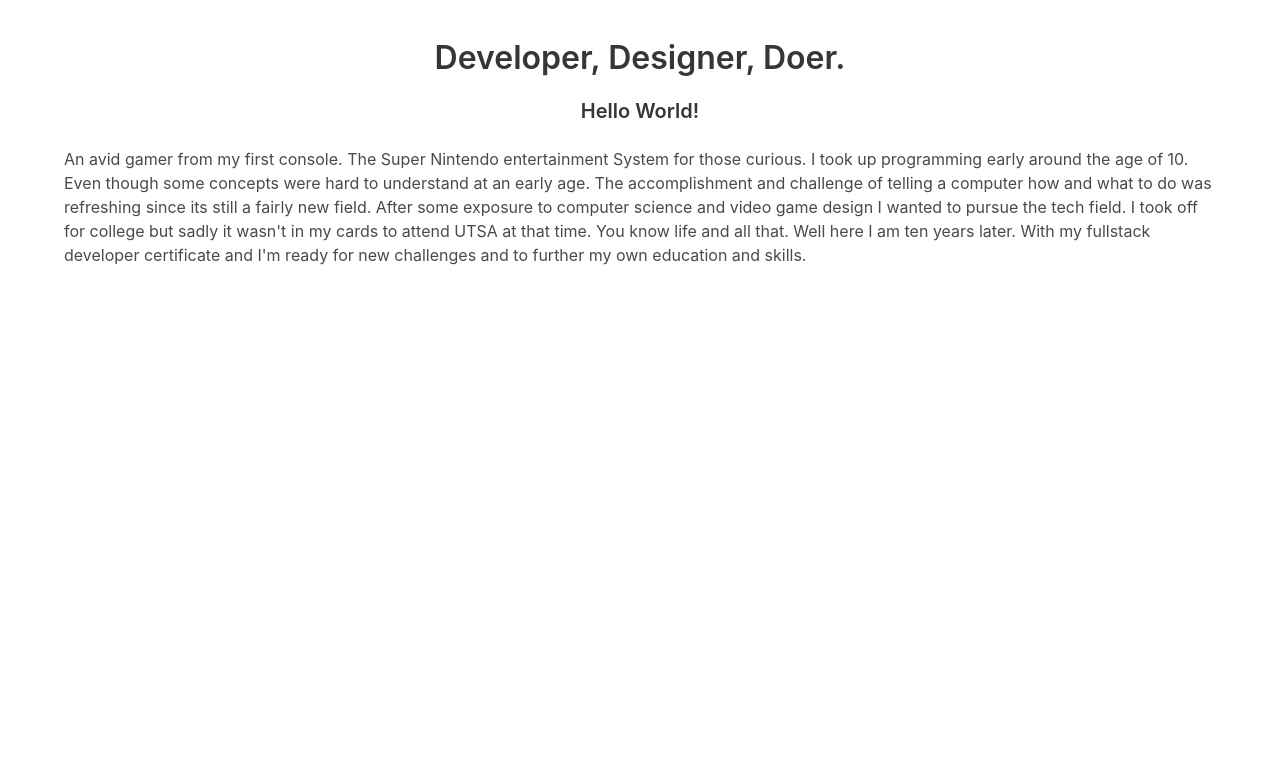
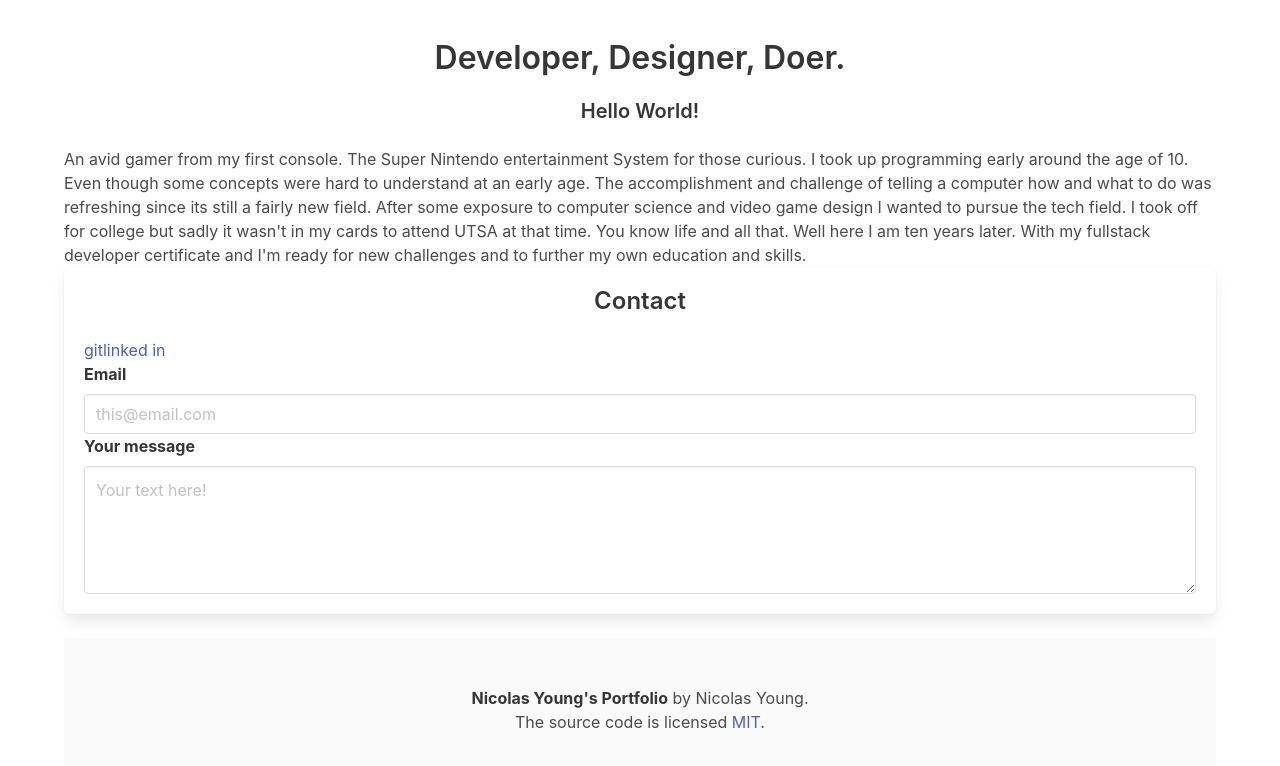
Before and after one commit to bodashii/psychic-garbanzo, a React (Create React App) app in the folder client/: page / in a window 1280 px wide. Shown: the part 1242-2008 px from the top of the page. Before the commit the page ends 1509 px from the top, so only its background shows below. Built offline with nearby package versions, Linux system fonts and the light colour scheme.

Commit message:
added footer content

```diff
--- a/client/src/App.js
+++ b/client/src/App.js
@@ -1,13 +1,15 @@
 import React from "react";
 import About from "./components/About";
 import Nav from "./components/Navigation";
+import Footer from './components/Footer';
 import 'bulma/css/bulma.min.css';
 
 function App() {
   return (
     <div className="App">
       <Nav></Nav>
-          <About></About>
+      <About></About>
+      <Footer></Footer>
     </div>
   );
 }
--- a/client/src/components/About/index.js
+++ b/client/src/components/About/index.js
@@ -11,7 +11,7 @@ function About() {
         >
           Nicolas Young
         </h1>
-        <figure class="image is-512x512">
+        <figure class="image ">
           <img src="../../logo512.png" alt="logo2" />
         </figure>
 
--- /dev/null
+++ b/client/src/components/Footer/index.js
@@ -0,0 +1,41 @@
+import React from "react";
+
+function Footer() {
+  return (
+    <div className="container">
+      <div className="box">
+        <h4 className="title is-4 has-text-centered">Contact</h4>
+        <div className="container">
+          <div className="is-flex">
+            <a target="_blank" href="https://github.com/maddnty">
+              git
+            </a>
+            <a target="_blank" href="https://www.linkedin.com/in/nicolas-young-818560227/">
+              linked in
+            </a>
+          </div>
+        </div>
+
+        <div className="label">Email</div>
+        <div className="control">
+          <input className="input" type="text" placeholder="this@email.com" />
+        </div>
+        <div className="label">Your message</div>
+        <textarea className="textarea" placeholder="Your text here!" />
+      </div>
+
+      <footer className="footer">
+        <div class="content has-text-centered">
+          <p>
+            <strong>Nicolas Young's Portfolio</strong> by Nicolas Young.
+            <br />
+            The source code is licensed
+            <a href="http://opensource.org/licesnses/mit-license.php"> MIT</a>.
+          </p>
+        </div>
+      </footer>
+    </div>
+  );
+}
+
+export default Footer;
```
